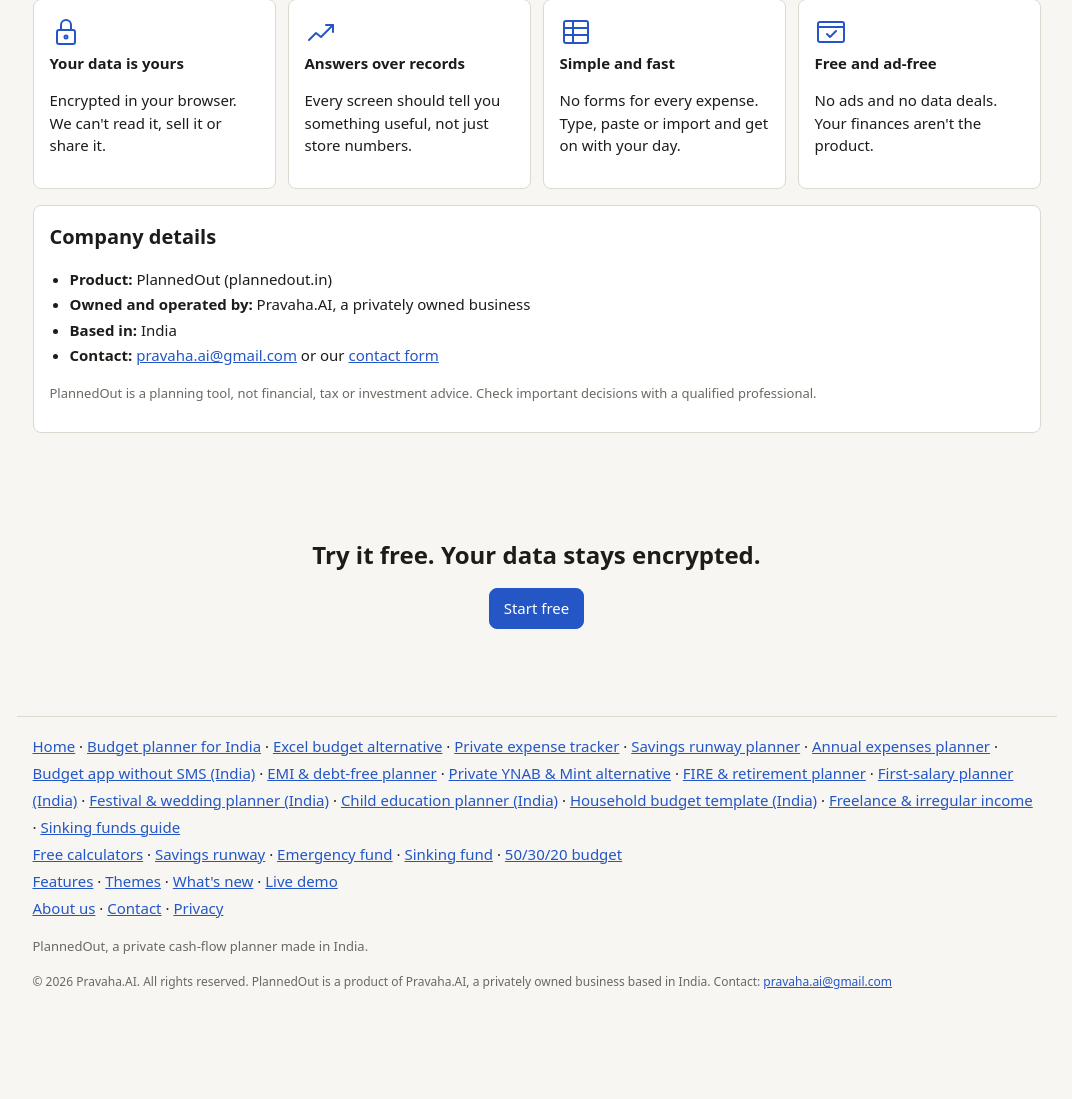
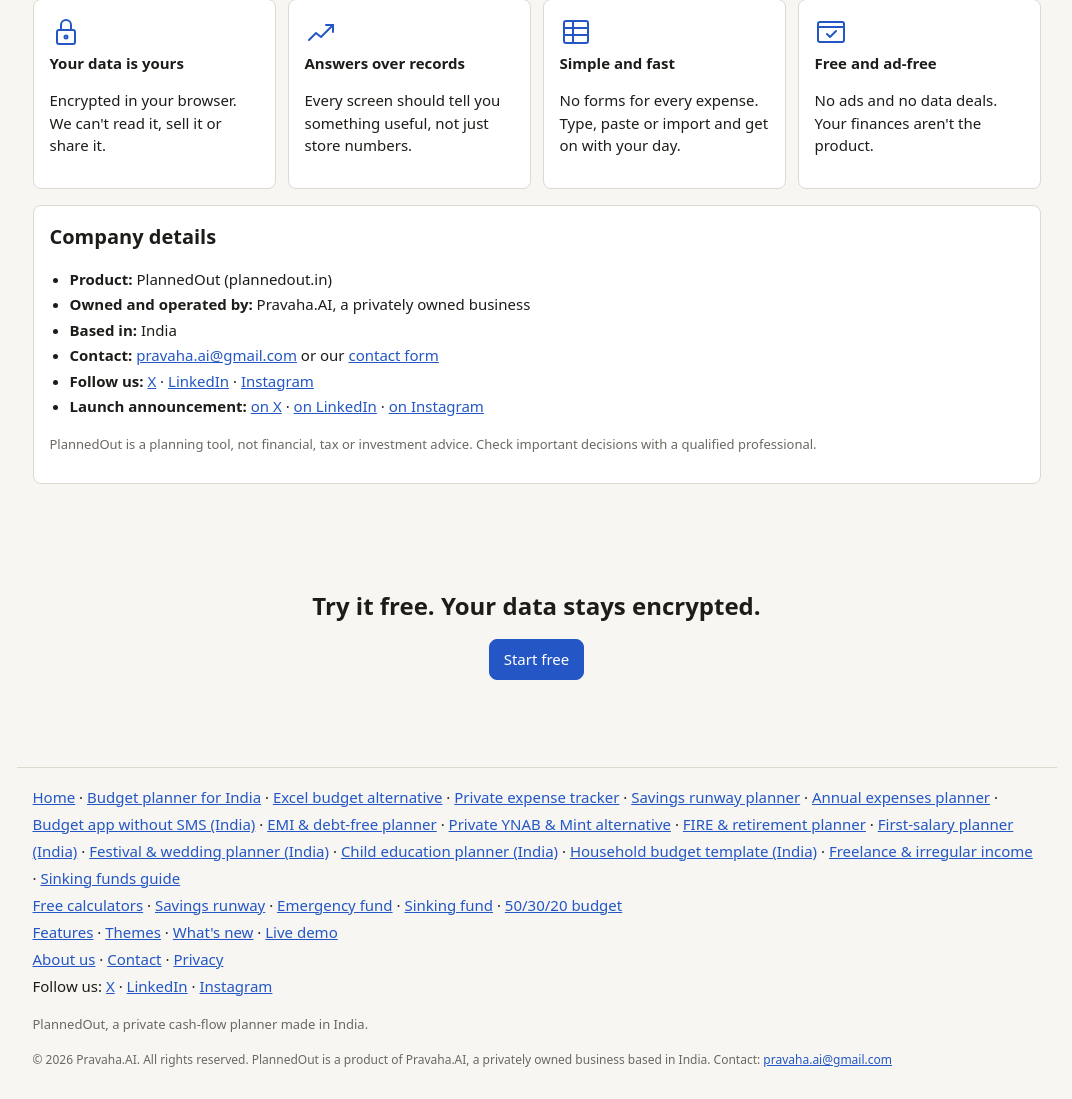
Before and after one commit to sanchit-android/cashflow_manager_v0, a Django app: page /about/ in a window 1280 px wide. Shown: the part 1024-2123 px from the top of the page, without its empty margins (96-1168 px from the left). Before the commit the page ends 2013 px from the top, so only its background shows below. Run offline with Django 5.2, Linux system fonts and the light colour scheme; data comes from the database, SQL or seed files in the repository; data that the repository does not hold is empty; parts of the project's set-up code (start-up, migrations or seed data) failed here and were passed over.

Commit message:
feat: add social media profiles and launch posts to SEO and templates for improved visibility

```diff
--- a/core/context_processors.py
+++ b/core/context_processors.py
@@ -8,6 +8,7 @@
 
 def site(request):
     """Absolute site address and this page's canonical URL (query strings dropped)."""
-    from .seo import CALCULATORS, COMPANY, CONTACT_EMAIL, GUIDES
+    from .seo import CALCULATORS, COMPANY, CONTACT_EMAIL, GUIDES, LAUNCH_POSTS, SOCIALS, X_HANDLE
     return {"SITE_URL": settings.SITE_URL, "CANONICAL_URL": settings.SITE_URL + request.path,
-            "guides_nav": list(GUIDES.items()), "calcs_nav": list(CALCULATORS.items()), "COMPANY": COMPANY, "CONTACT_EMAIL": CONTACT_EMAIL}
+            "guides_nav": list(GUIDES.items()), "calcs_nav": list(CALCULATORS.items()), "COMPANY": COMPANY, "CONTACT_EMAIL": CONTACT_EMAIL,
+            "SOCIALS": SOCIALS, "X_HANDLE": X_HANDLE, "LAUNCH_POSTS": LAUNCH_POSTS}
--- a/core/seo.py
+++ b/core/seo.py
@@ -1375,6 +1375,19 @@
 
 COMPANY = "Pravaha.AI"
 CONTACT_EMAIL = "pravaha.ai@gmail.com"
+# Official social profiles (name, url). Used in footers, About/Contact, llms.txt and JSON-LD sameAs.
+SOCIALS = [
+    ("X", "https://x.com/pravaha_AI"),
+    ("LinkedIn", "https://www.linkedin.com/in/pravah-ai-6a2a10447/"),
+    ("Instagram", "https://www.instagram.com/pravaha.ai/"),
+]
+X_HANDLE = "@pravaha_AI"
+# Launch announcement posts (name, url), shown on the About page.
+LAUNCH_POSTS = [
+    ("X", "https://x.com/pravaha_AI/status/2115730410462404767"),
+    ("LinkedIn", "https://lnkd.in/p/eev7x83G"),
+    ("Instagram", "https://www.instagram.com/p/DfEtrKVBdR1/"),
+]
 
 # Contact form topics: category -> subcategories. "Other" lets people describe anything.
 CONTACT_TOPICS = [
@@ -1407,7 +1420,9 @@
 def _org_ld(site):
     return {"@type": "Organization", "@id": site + "/#org", "name": NAME,
             "url": site + "/", "logo": site + "/static/img/icon-512.png", "email": CONTACT_EMAIL,
+            "sameAs": [u for _, u in SOCIALS],
             "parentOrganization": {"@type": "Organization", "name": COMPANY, "email": CONTACT_EMAIL,
+                                   "sameAs": [u for _, u in SOCIALS],
                                    "address": {"@type": "PostalAddress", "addressCountry": "IN"}}}
 
 
--- a/core/views.py
+++ b/core/views.py
@@ -215,7 +215,9 @@
               f"- [All features]({site}/features/)", f"- [Themes]({site}/themes/)", f"- [What's new]({site}/changelog/)",
               f"- [Privacy: what we can and can't see]({site}/privacy/)",
               f"- [About]({site}/about/)", f"- [Contact]({site}/contact/)",
-              f"- [Sign up free]({site}/login/)", "",
+              f"- [Sign up free]({site}/login/)"]
+    lines += [f"- [{seo.COMPANY} on {name}]({url})" for name, url in seo.SOCIALS]
+    lines += ["",
               f"{seo.NAME} is a product of {seo.COMPANY}, a privately owned business based in India. Contact: {seo.CONTACT_EMAIL}", ""]
     return HttpResponse("\n".join(lines), content_type="text/plain; charset=utf-8")
 
--- a/templates/_app_footer.html
+++ b/templates/_app_footer.html
@@ -1,5 +1,5 @@
 <footer class="site-foot app-foot wrap">
-  <nav aria-label="Company"><a href="/about/" target="_blank" rel="noopener">About us</a> · <a href="/privacy/" target="_blank" rel="noopener">Privacy</a> · <a href="/contact/" target="_blank" rel="noopener">Contact &amp; support</a></nav>
+  <nav aria-label="Company"><a href="/about/" target="_blank" rel="noopener">About us</a> · <a href="/privacy/" target="_blank" rel="noopener">Privacy</a> · <a href="/contact/" target="_blank" rel="noopener">Contact &amp; support</a>{% for name, url in SOCIALS %} · <a href="{{ url }}" target="_blank" rel="noopener me">{{ name }}</a>{% endfor %}</nav>
   <p class="muted small">Your data is encrypted in your browser before it's saved. We can't read it.</p>
   <p class="muted legal">© {% now "Y" %} {{ COMPANY }}. All rights reserved. PlannedOut is a product of {{ COMPANY }}, India. <a href="mailto:{{ CONTACT_EMAIL }}">{{ CONTACT_EMAIL }}</a></p>
 </footer>
--- a/templates/_footer.html
+++ b/templates/_footer.html
@@ -7,6 +7,7 @@
   </nav>
   <nav aria-label="Product"><a href="/features/">Features</a> · <a href="/themes/">Themes</a> · <a href="/changelog/">What's new</a> · <a href="/app?demo=1">Live demo</a></nav>
   <nav aria-label="Company"><a href="/about/">About us</a> · <a href="/contact/">Contact</a> · <a href="/privacy/">Privacy</a></nav>
+  <nav aria-label="Follow us">Follow us:{% for name, url in SOCIALS %} {% if not forloop.first %}· {% endif %}<a href="{{ url }}" target="_blank" rel="noopener me">{{ name }}</a>{% endfor %}</nav>
   <p class="muted small">PlannedOut, a private cash-flow planner made in India.</p>
   <p class="muted legal">© {% now "Y" %} {{ COMPANY }}. All rights reserved. PlannedOut is a product of {{ COMPANY }}, a privately owned business based in India. Contact: <a href="mailto:{{ CONTACT_EMAIL }}">{{ CONTACT_EMAIL }}</a></p>
 </footer>
--- a/templates/about.html
+++ b/templates/about.html
@@ -40,6 +40,8 @@
       <li><strong>Owned and operated by:</strong> {{ COMPANY }}, a privately owned business</li>
       <li><strong>Based in:</strong> India</li>
       <li><strong>Contact:</strong> <a href="mailto:{{ CONTACT_EMAIL }}">{{ CONTACT_EMAIL }}</a> or our <a href="/contact/">contact form</a></li>
+      <li><strong>Follow us:</strong>{% for name, url in SOCIALS %} {% if not forloop.first %}· {% endif %}<a href="{{ url }}" target="_blank" rel="noopener me">{{ name }}</a>{% endfor %}</li>
+      <li><strong>Launch announcement:</strong>{% for name, url in LAUNCH_POSTS %} {% if not forloop.first %}· {% endif %}<a href="{{ url }}" target="_blank" rel="noopener">on {{ name }}</a>{% endfor %}</li>
     </ul>
     <p class="muted small">PlannedOut is a planning tool, not financial, tax or investment advice. Check important decisions with a qualified professional.</p>
   </section>
--- a/templates/base.html
+++ b/templates/base.html
@@ -28,6 +28,7 @@
   <meta property="og:image:height" content="630">
   <meta property="og:image:alt" content="PlannedOut — private cash-flow and budget planner, encrypted in your browser">
   <meta name="twitter:card" content="summary_large_image">
+  <meta name="twitter:site" content="{{ X_HANDLE }}">
   <meta name="twitter:image" content="{{ SITE_URL }}{% static 'img/og-image.png' %}">
   <link rel="stylesheet" href="{% static 'css/app.css' %}">
   {% block theme %}{# Public pages keep the default light look; only the app applies the user's theme. #}{% endblock %}
--- a/templates/contact.html
+++ b/templates/contact.html
@@ -47,6 +47,7 @@
         <li><strong>Found a security issue?</strong> Choose "Privacy &amp; data / Security report". We take every report seriously.</li>
       </ul>
       <p class="muted small">{{ COMPANY }} · Privately owned · India · <a href="mailto:{{ contact_email }}">{{ contact_email }}</a></p>
+      <p class="muted small">For news and updates, follow us on{% for name, url in SOCIALS %}{% if forloop.last %} and{% elif not forloop.first %},{% endif %} <a href="{{ url }}" target="_blank" rel="noopener me">{{ name }}</a>{% endfor %}. Please don't send support requests by DM; email is the fastest way to reach us.</p>
     </section>
   </div>
 </main>
```
Also changed, not shown: SEO-improvements.md (+1 -1 lines).
